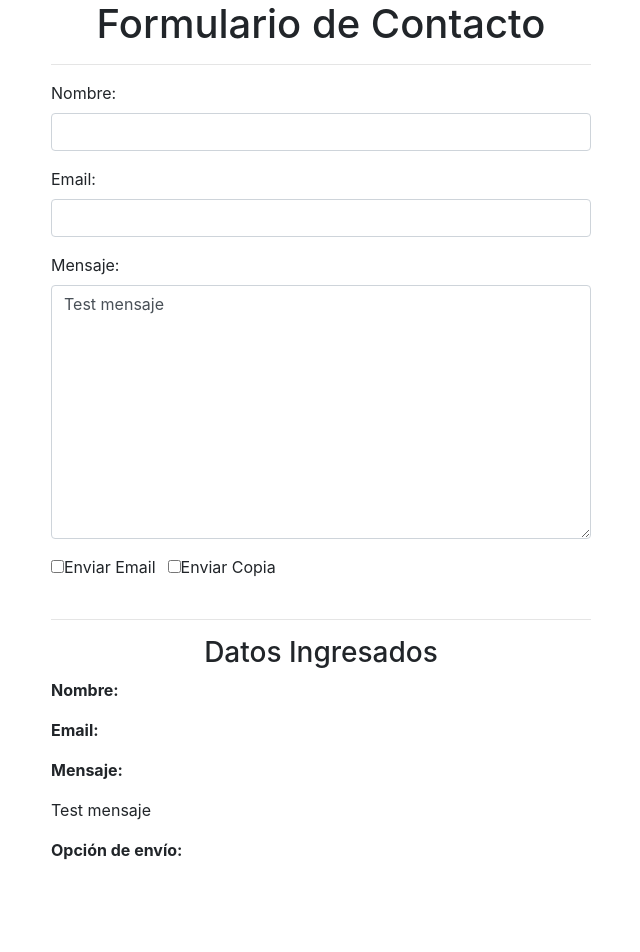
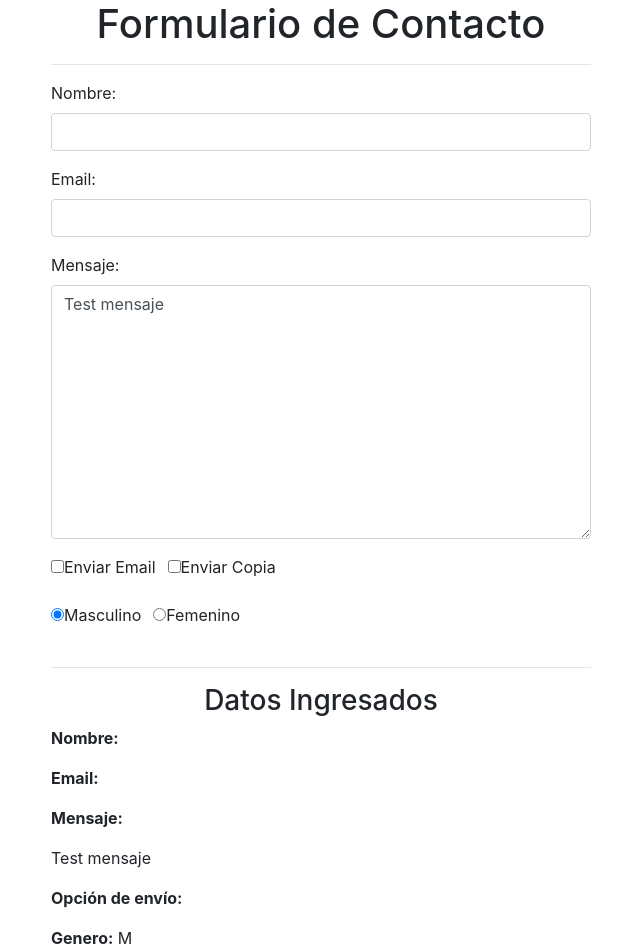
Before and after one commit to juanca84/formulario-vue, a Vue app: page / in a window 1280 px wide. Shown: the top 952 px of the page, without its empty margins (34-674 px from the left). Before the commit the page ends 878 px from the top, so only its background shows below. Built offline with nearby package versions, Linux system fonts and the light colour scheme.

Commit message:
Adición de radio buttons

```diff
--- a/src/components/Formulario.vue
+++ b/src/components/Formulario.vue
@@ -23,6 +23,12 @@
             <input type="checkbox" id="enviarcopia" value="enviarcopia" v-model="opcionEmail">
             <label for="enviarcopia" class="form-check form-check-inline">Enviar Copia</label>
           </div>
+          <div class="form-group">
+            <input type="radio" id="masculino" value="M" v-model="genero">
+            <label for="masculino" class="form-check form-check-inline">Masculino</label>
+            <input type="radio" id="femenino" value="F" v-model="genero">
+            <label for="femenino" class="form-check form-check-inline">Femenino</label>
+          </div>
         </div>
       </div>
     </form>
@@ -44,6 +50,7 @@
                 <li v-for="item in opcionEmail" :key="item">{{item}}</li>
               </ul>
             </p>
+            <p><strong>Genero:</strong> {{genero}}</p>
           </div>
         </div>
       </div>
@@ -61,7 +68,8 @@ export default {
         email:''
       },
       mensaje: 'Test mensaje',
-      opcionEmail: []
+      opcionEmail: [],
+      genero: 'M'
     }
   }
 }
```
